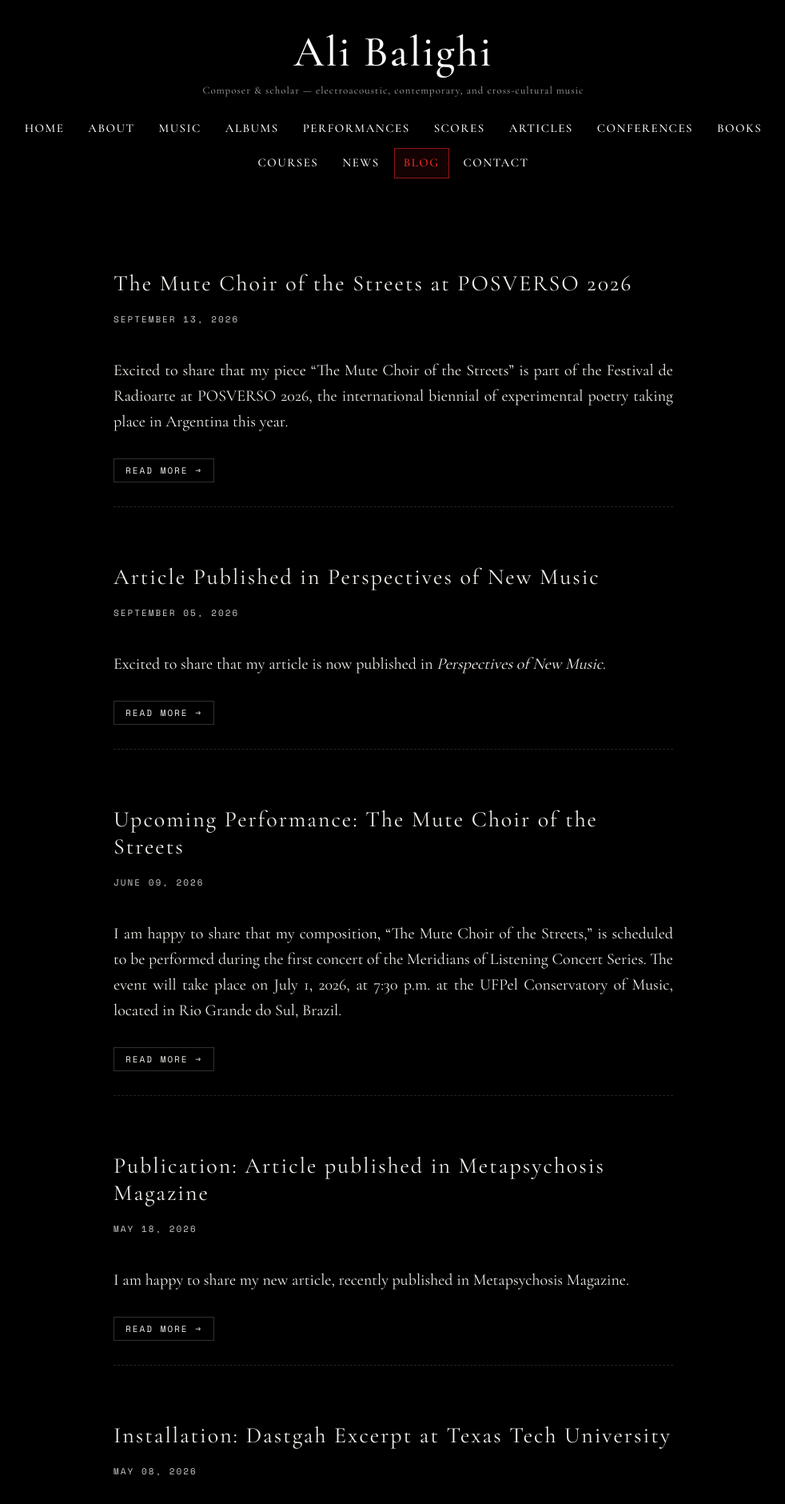
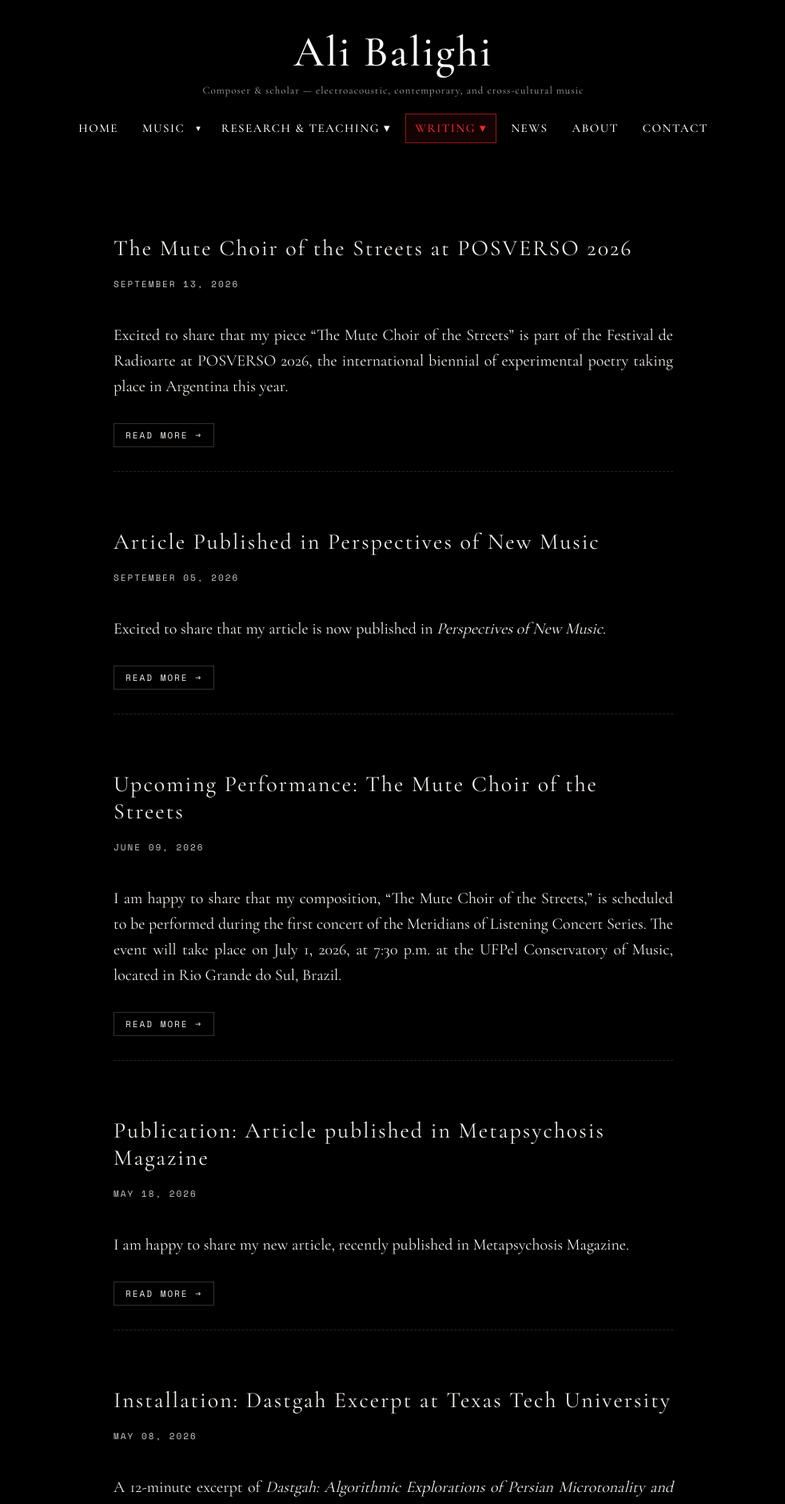
Before and after one commit to alib65/blog, a Jekyll site: the page built from index.html, in a window 1280 px wide. Shown: the top 1880 px of the page at 80% size, without its empty margins (148-1130 px from the left). Built offline with Jekyll 4.4.1, drawn with Linux system fonts in a browser that asks for light colours.

Commit message:
Reorganize nav into Music / Research & Teaching / Writing dropdowns
Mirrors the main site's new grouped navigation (main site commit
a8ff4df). Writing group and Blog sub-link marked as current since
this layout serves the blog itself.

Co-Authored-By: Claude Sonnet 5 <noreply@anthropic.com>

```diff
--- a/_layouts/default.html
+++ b/_layouts/default.html
@@ -130,6 +130,71 @@
 
         .highlight[aria-current="page"] {
             cursor: default;
+        }
+
+        .nav-group {
+            position: relative;
+            display: flex;
+            align-items: center;
+        }
+
+        .nav-group-toggle {
+            position: absolute;
+            width: 1px;
+            height: 1px;
+            margin: -1px;
+            padding: 0;
+            overflow: hidden;
+            clip: rect(0, 0, 0, 0);
+            clip-path: inset(50%);
+            white-space: nowrap;
+            border: 0;
+            opacity: 0;
+            pointer-events: none;
+        }
+
+        .nav-group-head {
+            display: flex;
+            align-items: stretch;
+        }
+
+        .nav-group-caret {
+            display: flex;
+            align-items: center;
+            justify-content: center;
+            padding: 8px 8px 8px 2px;
+            color: #ffffff;
+            font-size: 11px;
+            cursor: pointer;
+            user-select: none;
+        }
+
+        .nav-group-caret:hover {
+            color: var(--accent-color);
+        }
+
+        .nav-group-toggle:checked ~ .nav-group-head .nav-group-caret,
+        .nav-group-toggle:checked ~ .nav-group-link {
+            color: var(--accent-color);
+        }
+
+        .nav-dropdown {
+            display: none;
+            position: absolute;
+            top: 100%;
+            left: 0;
+            z-index: 20;
+            flex-direction: column;
+            gap: 2px;
+            min-width: 190px;
+            padding: 6px;
+            background: var(--bg-color);
+            border: 1px solid var(--border-color);
+        }
+
+        .nav-group:hover .nav-dropdown,
+        .nav-group-toggle:checked ~ .nav-dropdown {
+            display: flex;
         }
 
         /* --- IDENTITY / TITLE STYLES --- */
@@ -294,17 +359,42 @@
 
     <nav class="menu" aria-label="Primary navigation">
         <a href="https://alibalighi.com/index.html" class="highlight">HOME</a>
+
+        <div class="nav-group">
+            <input type="checkbox" id="nav-music-toggle" class="nav-group-toggle">
+            <span class="nav-group-head">
+                <a href="https://alibalighi.com/music.html" class="highlight nav-group-link">MUSIC</a>
+                <label for="nav-music-toggle" class="nav-group-caret" aria-label="Toggle Music menu">&#9662;</label>
+            </span>
+            <div class="nav-dropdown">
+                <a href="https://alibalighi.com/music.html" class="highlight">Works</a>
+                <a href="https://alibalighi.com/albums.html" class="highlight">Albums</a>
+                <a href="https://alibalighi.com/performance.html" class="highlight">Performances</a>
+                <a href="https://alibalighi.com/scores.html" class="highlight">Scores</a>
+            </div>
+        </div>
+
+        <div class="nav-group">
+            <input type="checkbox" id="nav-research-toggle" class="nav-group-toggle">
+            <label for="nav-research-toggle" class="highlight nav-group-link">Research &amp; Teaching &#9662;</label>
+            <div class="nav-dropdown">
+                <a href="https://alibalighi.com/articles.html" class="highlight">Articles</a>
+                <a href="https://alibalighi.com/conferences.html" class="highlight">Conferences</a>
+                <a href="https://alibalighi.com/courses.html" class="highlight">Courses</a>
+            </div>
+        </div>
+
+        <div class="nav-group">
+            <input type="checkbox" id="nav-writing-toggle" class="nav-group-toggle">
+            <label for="nav-writing-toggle" class="highlight nav-group-link" aria-current="page">Writing &#9662;</label>
+            <div class="nav-dropdown">
+                <a href="https://alibalighi.com/books.html" class="highlight">Poetry</a>
+                <a href="{{ '/' | relative_url }}" class="highlight" aria-current="page">Blog</a>
+            </div>
+        </div>
+
+        <a href="https://alibalighi.com/news.html" class="highlight">NEWS</a>
         <a href="https://alibalighi.com/about.html" class="highlight">ABOUT</a>
-        <a href="https://alibalighi.com/music.html" class="highlight">MUSIC</a>
-        <a href="https://alibalighi.com/albums.html" class="highlight">ALBUMS</a>
-        <a href="https://alibalighi.com/performance.html" class="highlight">PERFORMANCES</a>
-        <a href="https://alibalighi.com/scores.html" class="highlight">SCORES</a>
-        <a href="https://alibalighi.com/articles.html" class="highlight">ARTICLES</a>
-        <a href="https://alibalighi.com/conferences.html" class="highlight">CONFERENCES</a>
-        <a href="https://alibalighi.com/books.html" class="highlight">BOOKS</a>
-        <a href="https://alibalighi.com/courses.html" class="highlight">COURSES</a>
-        <a href="https://alibalighi.com/news.html" class="highlight">NEWS</a>
-        <a href="{{ '/' | relative_url }}" class="highlight" aria-current="page">BLOG</a>
         <a href="https://alibalighi.com/contact.html" class="highlight">CONTACT</a>
     </nav>
 </header>
```
